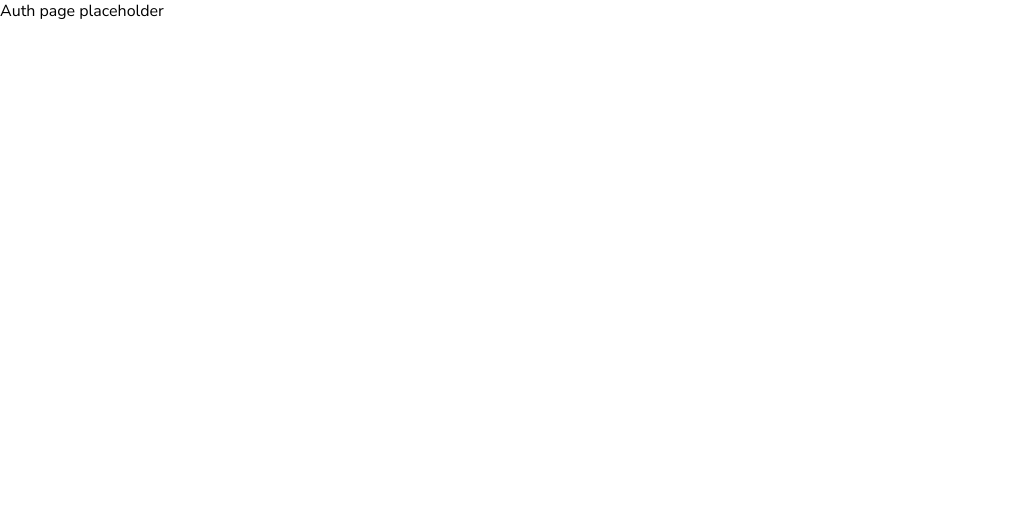
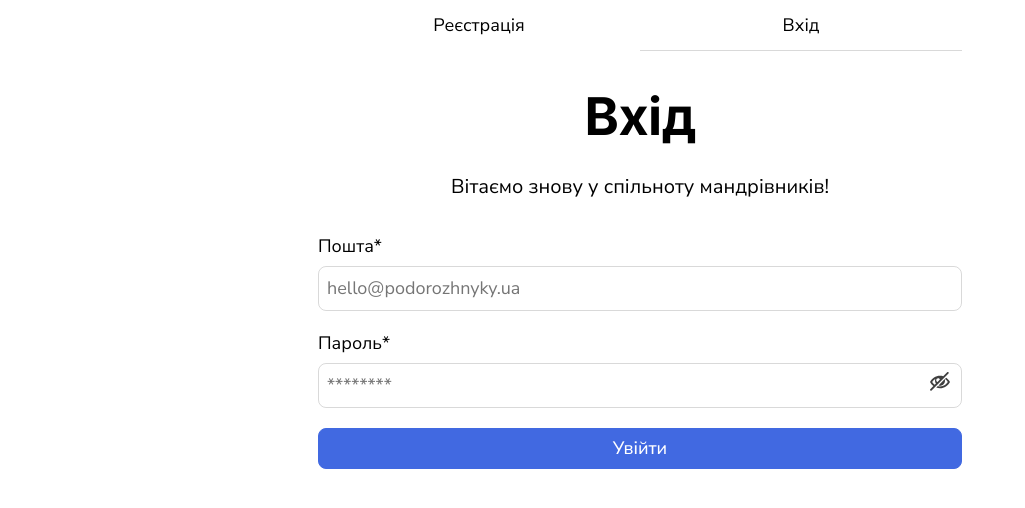
Before and after one commit to Eugene3671/podorognick-front, a Next.js app: page /auth/login in a window 1280 px wide. Shown: the top 508 px of the page, without its empty margins (0-1025 px from the left). Built offline with nearby package versions, Linux system fonts and the light colour scheme; no server answers.

Commit message:
authPage
authPage  + login / registration update

```diff
--- a/src/app/(auth)/auth/[authType]/page.tsx
+++ b/src/app/(auth)/auth/[authType]/page.tsx
@@ -1,7 +1,40 @@
-import React from "react"
+'use client'
+
+import  { useEffect } from "react";
+import Login from "@/src/components/AuthForms/Login";
+import Register from "@/src/components/AuthForms/Registration";
+import { useParams, useRouter, notFound   } from "next/navigation";
+import { useAuthStore } from "@/src/lib/store/authStore";
+
 
 const AuthPage = () => {
-  return <div>Auth page placeholder</div>
+
+  const params = useParams();
+  const router = useRouter();
+  const authType = params?.authType;
+
+
+  const isAuthenticated = useAuthStore((state) => state.isAuthenticated);
+  const isLoading = useAuthStore((state) => state.isLoading);
+
+
+
+   useEffect(() => {
+    if (!isLoading && isAuthenticated) {
+      router.push("/");
+    }
+  }, [isAuthenticated, isLoading, router]);
+
+
+  if (!authType || (authType !== "login" && authType !== "register")) {
+    notFound();
+  }
+
+
+  return <div>
+     {authType === "login" && <Login />}
+      {authType === "register" && <Register />}
+  </div>
 }
 
 export default AuthPage
--- a/src/components/AuthForms/Login.tsx
+++ b/src/components/AuthForms/Login.tsx
@@ -8,10 +8,13 @@ import { loginSchema } from '@/src/validation/registerValidation';
 import { LoginFormValues } from '@/src/types/auth';
 import { login } from '@/src/lib/services/auth.service';
 import toast from 'react-hot-toast';
+import { useAuthStore } from '@/src/lib/store/authStore';
 
 
 export default function Login() {
   const router = useRouter();
+  const setUser = useAuthStore((state) => state.setUser);
+
   const [showPassword, setShowPassword] = useState(false);
   const [isSubmitting, setIsSubmitting] = useState(false);
 
@@ -25,12 +28,9 @@ export default function Login() {
   const handleSubmit = async (values: LoginFormValues) => {
     setIsSubmitting(true);
     try {
-      const response = await login({
-        email: values.email,
-        password: values.password,
-      })
+      const response = await login(values)
       router.push("/");
-
+      setUser(response.user, response.accessToken);
       console.log('Користувач залогінився:', response)
 
     } catch (error: any) {
@@ -50,12 +50,12 @@ export default function Login() {
 
       <div className={css.authTabs}>
        <div className={css.tabWrapper}>
-     <Link href=" " className={css.tab}>
+     <Link href="/auth/register" className={css.tab}>
       Реєстрація
      </Link>
      </div>
      <div className={css.tabWrapper}>
-     <Link href=" " className={`${css.tab} ${css.active}`}>
+     <Link href="/auth/login" className={`${css.tab} ${css.active}`}>
       Вхід
      </Link>
      </div>
--- a/src/components/AuthForms/Registration.tsx
+++ b/src/components/AuthForms/Registration.tsx
@@ -7,7 +7,9 @@ import { registerSchema } from '@/src/validation/registerValidation'
 import { Formik, Form, Field } from 'formik';
 import { register } from '@/src/lib/services/auth.service';
 import {RegisterFormValues } from '@/src/types/auth'
-import toast  from 'react-hot-toast';
+import toast from 'react-hot-toast';
+ import { useAuthStore } from '@/src/lib/store/authStore';
+
 
 
 export default function Register() {
@@ -21,19 +23,18 @@ export default function Register() {
   }
 
   const router = useRouter();
+  const setUser = useAuthStore((state) => state.setUser);
+
   const [showPassword, setShowPassword] = useState(false);
   const [isSubmitting, setIsSubmitting] = useState(false);
 
   const handleSubmit = async (values:RegisterFormValues) => {
     setIsSubmitting(true);
     try {
-      const response = await register({
-        name: values.name,
-        email: values.email,
-        password: values.password,
-      });
+      const response = await register(values);
+      setUser(response.user, response.accessToken);
 
-          console.log("Користувач зареєстрований:", response);
+      console.log("Користувач зареєстрований:", response);
 
       toast.success(`Привіт, ${response.user.name}! Реєстрація успішна.`);
       router.push('/');
@@ -52,12 +53,12 @@ export default function Register() {
 
        <div className={css.authTabs}>
        <div className={css.tabWrapper}>
-    <Link href=" " className={`${css.tab} ${css.active}`}>
+    <Link href="./auth/register" className={`${css.tab} ${css.active}`}>
       Реєстрація
     </Link>
   </div>
   <div className={css.tabWrapper}>
-    <Link href="" className={css.tab}>
+    <Link href="/auth/login" className={css.tab}>
       Вхід
     </Link>
   </div>
--- a/src/lib/store/authStore.ts
+++ b/src/lib/store/authStore.ts
@@ -3,6 +3,7 @@ import type { User } from "../../types/user";
 
 type AuthStore = {
   isAuthenticated: boolean;
+  isLoading: boolean;
   user: User | null;
   setUser: (user: User, token?: string) => void;
   clearIsAuthenticated: () => void;
@@ -10,16 +11,17 @@ type AuthStore = {
 
 export const useAuthStore = create<AuthStore>()((set) => ({
   isAuthenticated: false,
+  isLoading: true,
   user: null,
 
   setUser: (user: User, token?: string) => {
     if (token) {
       localStorage.setItem("accessToken", token);
     }
-    set(() => ({ user, isAuthenticated: true }));
+    set(() => ({ user, isAuthenticated: true, isLoading: false }));
   },
   clearIsAuthenticated: () => {
     localStorage.removeItem("accessToken");
-    set(() => ({ user: null, isAuthenticated: false }));
+    set(() => ({ user: null, isAuthenticated: false, isLoading: false }));
   },
 }));
```
